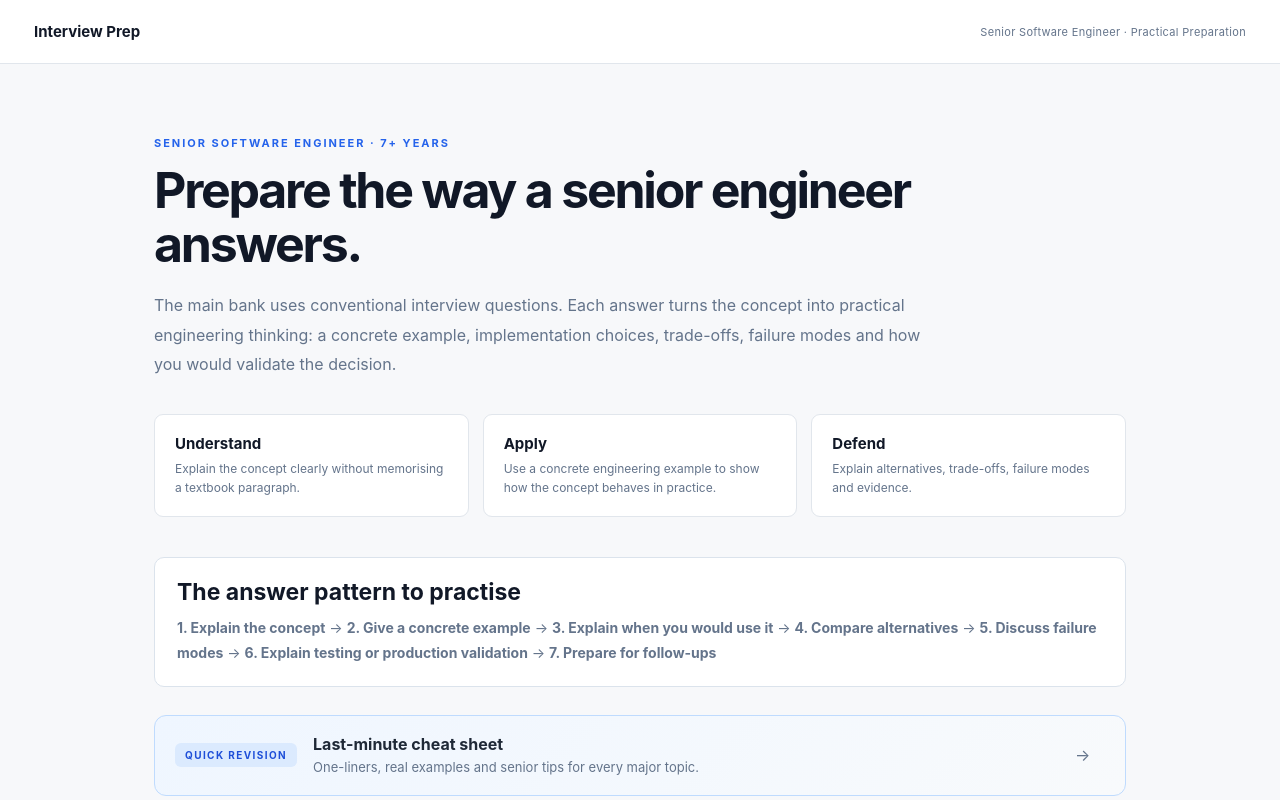
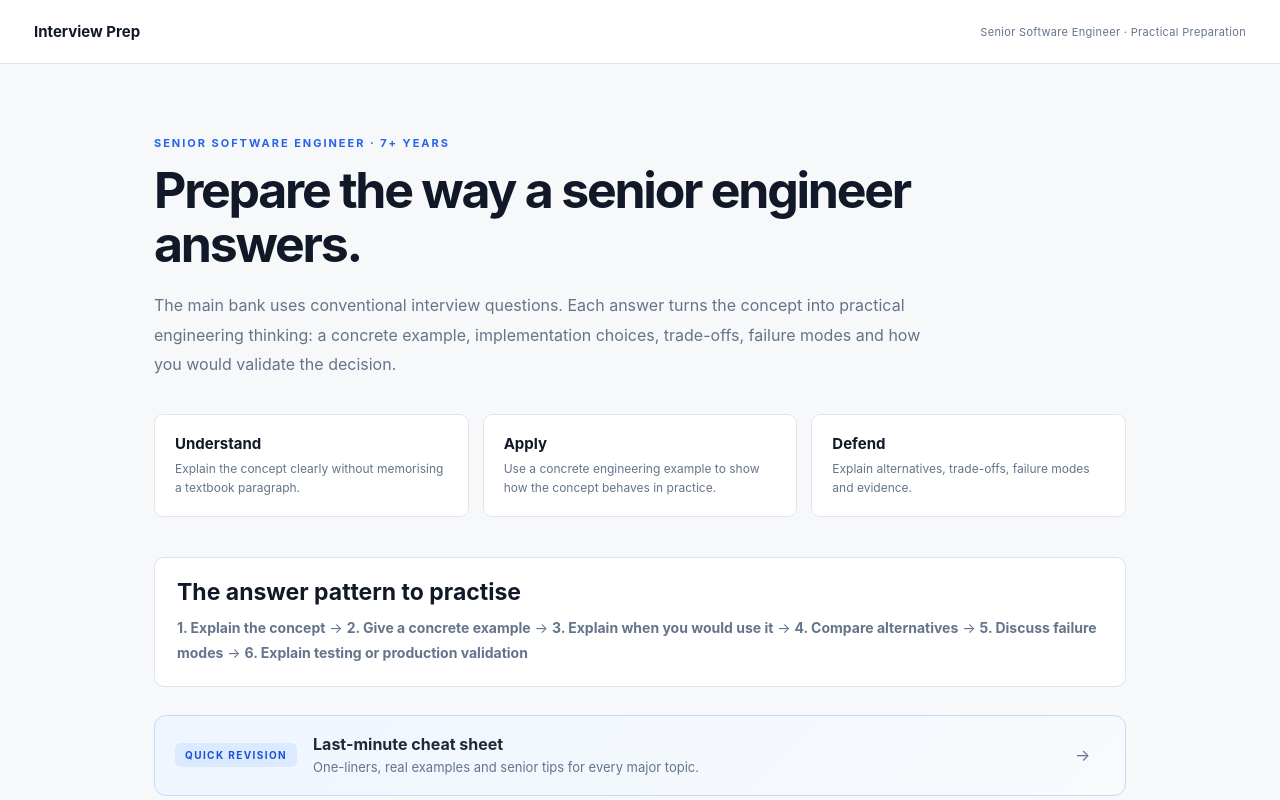
Before and after one commit to madhurivaranasi96/madhuri-interview-prep, an Angular app: page /#/ in a window 1280 px wide. Shown: the top 800 px of the page. Built offline with nearby package versions, Linux system fonts and the light colour scheme.

Commit message:
Add AngularJS topic and remove follow-up wording

```diff
--- a/src/app/dashboard.component.ts
+++ b/src/app/dashboard.component.ts
@@ -9,6 +9,7 @@ const TOPICS=[
 ['LINQ / C#','linq','LINQ operators, deferred execution, expression trees, projections and performance.'],
 ['Async / Threading','async-threading','async/await, Tasks, cancellation, concurrency, locks and thread safety.'],
 ['Angular','angular','Components, lifecycle, change detection, Signals, RxJS, forms, routing and HTTP.'],
+['AngularJS','angularjs','Scopes, digest cycle, directives, services, routing, $http, DI, performance and AngularJS-to-Angular migration'],
 ['JavaScript / TypeScript','javascript','Closures, prototypes, event loop, promises, modules, typing and browser behaviour.'],
 ['SQL','sql','Joins, indexes, execution plans, transactions, isolation, locking and query tuning.'],
 ['API Design','api-design','REST, HTTP semantics, versioning, pagination, idempotency, rate limiting and API contracts.'],
@@ -43,7 +44,7 @@ template:`
 </div>
 <div class="answer-framework">
 <h2>The answer pattern to practise</h2>
-<p><b>1. Explain the concept</b> → <b>2. Give a concrete example</b> → <b>3. Explain when you would use it</b> → <b>4. Compare alternatives</b> → <b>5. Discuss failure modes</b> → <b>6. Explain testing or production validation</b> → <b>7. Prepare for follow-ups</b></p>
+<p><b>1. Explain the concept</b> → <b>2. Give a concrete example</b> → <b>3. Explain when you would use it</b> → <b>4. Compare alternatives</b> → <b>5. Discuss failure modes</b> → <b>6. Explain testing or production validation</b></p>
 </div>
 <a routerLink="/cheat-sheet" class="cheat-link">
   <span class="cheat-badge">QUICK REVISION</span>
```
